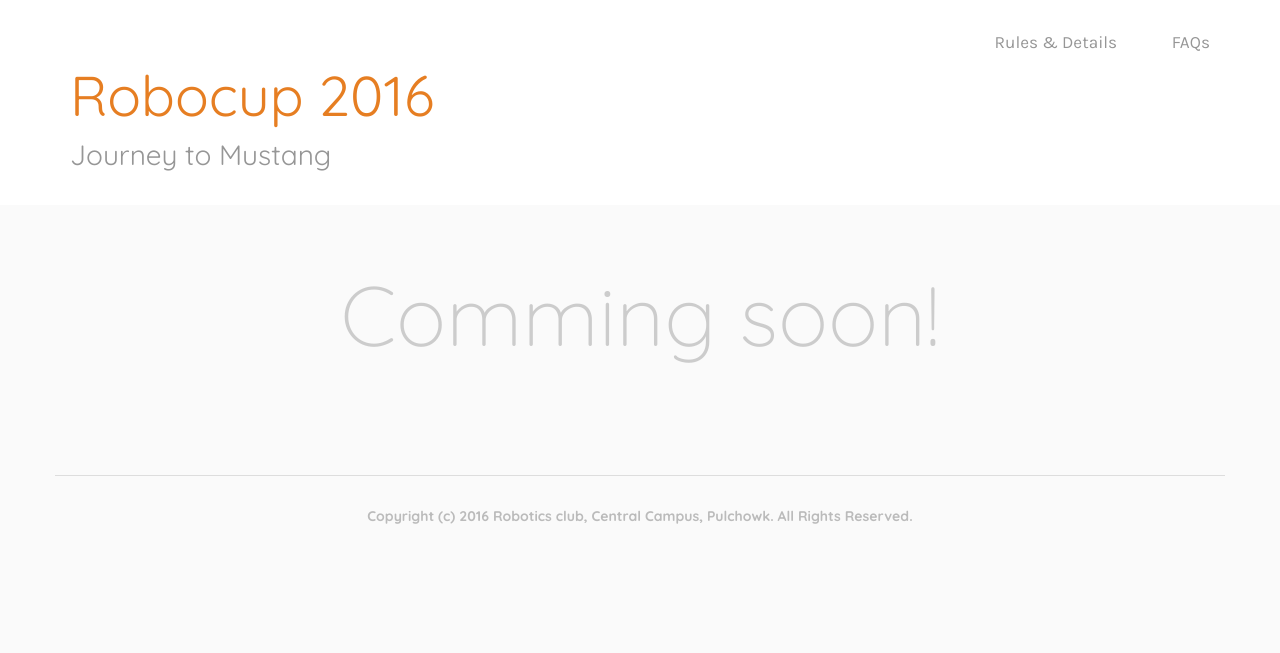
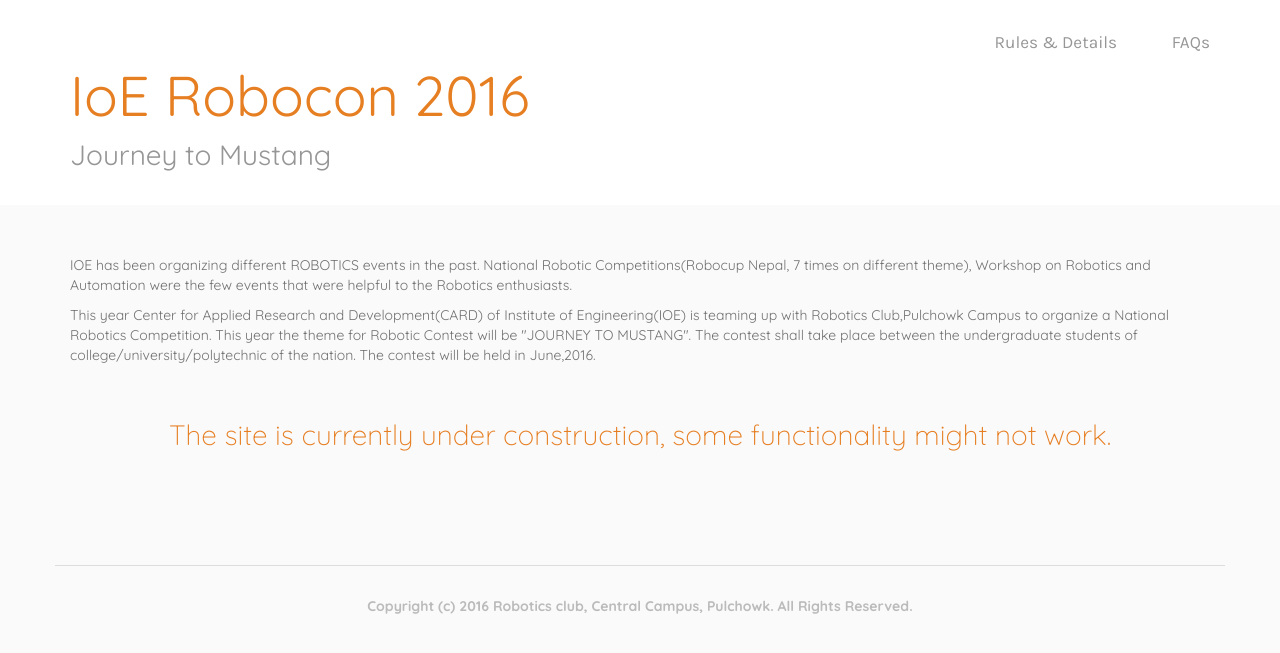
Before and after one commit to FrozenHelium/ioe-robocon-2016, a PHP site: page /home in a window 1280 px wide. Shown: the top 653 px of the page. Run offline with PHP 8.4, Linux system fonts and the light colour scheme.

Commit message:
Add some description to homepage

```diff
--- a/config.php
+++ b/config.php
@@ -3,10 +3,10 @@
 // config.php
 // contains global configurations
 
-define("HOST",      "localhost");
-define("USER",      "root");
-define("PASSWORD",  "noob");
-define("DATABASE",  "robocup-db");
+define("HOST",      "robocon.ioe.edu.np");
+define("USER",      "robocon");
+define("PASSWORD",  "XQCo7NdeX5UZnGtR");
+define("DATABASE",  "robocon2016");
 
 define("ROOTDIR", __DIR__);
 
--- a/public_html/css/common.css
+++ b/public_html/css/common.css
@@ -46,12 +46,6 @@ a:hover{
 #content-block{
     padding: 50px 30px;
 }
-.msg{
-    font-size: 6em;
-    font-weight: 300;
-    text-align: center;
-    color: #ccc;
-}
 
 #footer-block{
     margin-top: 50px;
--- a/public_html/css/home.css
+++ b/public_html/css/home.css
@@ -0,0 +1,7 @@
+.msg{
+    font-size: 2em;
+	margin-top: 50px;
+	color: #e67e22;
+    font-weight: 300;
+    text-align: center;
+}
--- a/views/faqs.html
+++ b/views/faqs.html
@@ -39,6 +39,6 @@
             </div>
         </div>
     </div>
-    {% inclulde 'footer.html' %}
+    {% include 'footer.html' %}
 </body>
 </html>
--- a/views/home.html
+++ b/views/home.html
@@ -13,15 +13,32 @@
                 <a class="menu-item" href="{% url 'rules' %}">Rules &amp; Details</a>
                 <a class="menu-item" href="{% url 'faqs' %}">FAQs</a>
             </div>
-            <div class="title">Robocup 2016</div>
+            <div class="title">IoE Robocon 2016</div>
             <div class="extra">Journey to Mustang</div>
         </div>
     </div>
     <div id="content-block">
         <div class="container">
-            <div class="msg">
-                Comming soon!
-            </div>
+            <p>
+                IOE has been organizing different ROBOTICS events in the past.
+                National Robotic Competitions(Robocup Nepal, 7 times on different theme),
+                Workshop on Robotics and Automation were the few events that were helpful
+                to the Robotics enthusiasts.
+            </p>
+            <p>
+                This year Center for Applied Research and Development(CARD) of Institute
+                of Engineering(IOE) is teaming up with Robotics Club,Pulchowk Campus to
+                organize a National Robotics Competition. This year the theme for Robotic
+                Contest will be "JOURNEY TO MUSTANG". The contest shall take place between
+                the undergraduate students of college/university/polytechnic of the nation.
+                The contest will be held in June,2016.
+            </p>
+            <p class="msg">
+                The site is currently under construction, some functionality might not work.
+            </p>
+            <!-- <div class="msg">
+                Under Construction!
+            </div> -->
         </div>
     </div>
     {% include 'footer.html' %}
```
